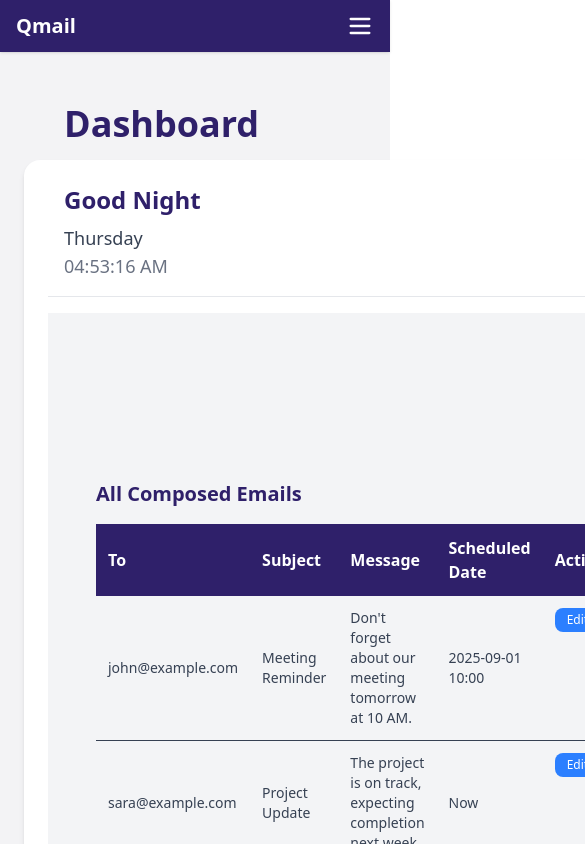
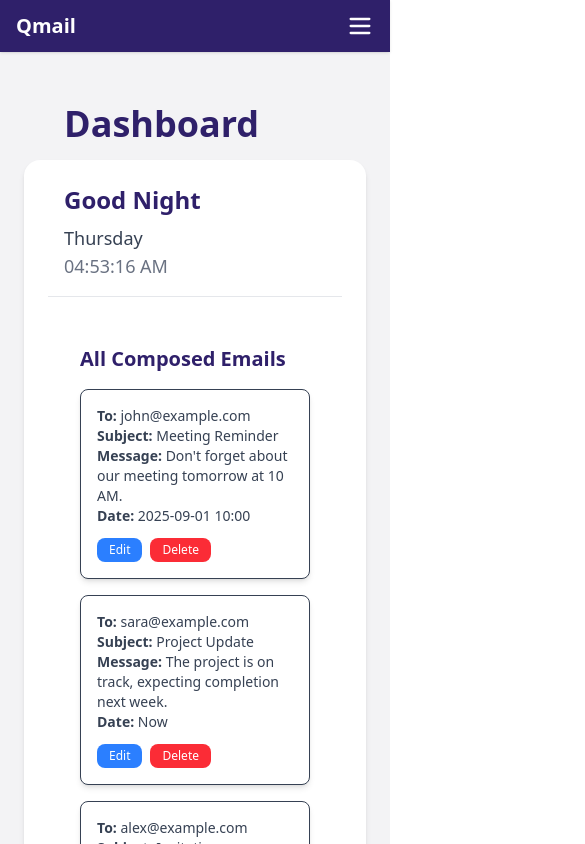
Before and after one commit to FurqanRahim/Qmail, a Next.js app: page /ViewMsg in a window 390 px wide. Shown: the top 844 px of the page, 585 px wide, since content can reach past the window. Built offline with nearby package versions, Linux system fonts and the light colour scheme.

Commit message:
Group Auth inside the application

```diff
--- a/package.json
+++ b/package.json
@@ -9,8 +9,10 @@
     "lint": "next lint"
   },
   "dependencies": {
+    "@prisma/client": "^6.14.0",
     "lucide-react": "^0.540.0",
     "next": "15.4.6",
+    "pg": "^8.16.3",
     "react": "19.1.0",
     "react-dom": "19.1.0"
   },
@@ -22,6 +24,7 @@
     "@types/react-dom": "^19",
     "eslint": "^9",
     "eslint-config-next": "15.4.6",
+    "prisma": "^6.14.0",
     "tailwindcss": "^4",
     "typescript": "^5"
   }
--- a/src/app/components/Sidebar.jsx
+++ b/src/app/components/Sidebar.jsx
@@ -90,7 +90,7 @@ export default function Sidebar({ children }) {
 
             {/* Page Content */}
             <main className="flex-1 p-6 pt-14 mt-12 md:mt-0">
-                <h2 className="text-4xl font-bold text-[#2F206A] pl-6 ml-4 md:flex  md:-ml-84 md:mb-10 ">Dashboard</h2>
+                <h2 className="text-4xl font-bold text-[#2F206A] pl-6 ml-4 md:flex   md:mb-10 ">Dashboard</h2>
                 <p className="mt-4 text-gray-700">
 
                     <Time children={children} />
--- a/src/app/components/Time.jsx
+++ b/src/app/components/Time.jsx
@@ -51,8 +51,8 @@ export default function Time({ children }) {
                 <span className="block text-2xl font-bold text-[#2F206A] ml-4  ">
                     {greeting}
                 </span>
-                <span className="block text-lg text-gray-700 mt-2 ml-4 md:-ml-30">{dayName}</span>
-                <span className="block text-lg text-gray-500 ml-4 md:-ml-20">{timeString}</span>
+                <span className="block text-lg text-gray-700 mt-2 ml-4 ">{dayName}</span>
+                <span className="block text-lg text-gray-500 ml-4 ">{timeString}</span>
             </div>
 
             {/* Children will be rendered here */}
--- a/src/app/components/ViewMessage.jsx
+++ b/src/app/components/ViewMessage.jsx
@@ -60,13 +60,14 @@ export default function ViewMessage() {
     };
 
     return (
-        <div className="flex justify-center items-center min-h-screen bg-gray-100 p-6 ">
-            <div className="w-full max-w-7xl  p-6 md:-mt-124 ">
+        <div className="flex justify-center  min-h-screen  p-4">
+            <div className="w-full max-w-7xl p-4">
                 <h2 className="text-xl font-bold text-[#2F206A] mb-4">
                     All Composed Emails
                 </h2>
 
-                <div className="overflow-x-auto">
+                {/* Desktop / Laptop Table */}
+                <div className="hidden md:block overflow-x-auto">
                     <table className="w-full border-collapse">
                         <thead>
                             <tr className="bg-[#2F206A] text-white text-left">
@@ -106,11 +107,49 @@ export default function ViewMessage() {
                         </tbody>
                     </table>
                 </div>
+
+                {/* Mobile Card View */}
+                <div className="space-y-4 md:hidden">
+                    {emails.map((email, index) => (
+                        <div
+                            key={index}
+                            className="bg-white p-4 rounded-lg shadow-md border"
+                        >
+                            <p className="text-sm">
+                                <span className="font-semibold">To:</span> {email.to}
+                            </p>
+                            <p className="text-sm">
+                                <span className="font-semibold">Subject:</span> {email.subject}
+                            </p>
+                            <p className="text-sm">
+                                <span className="font-semibold">Message:</span> {email.message}
+                            </p>
+                            <p className="text-sm">
+                                <span className="font-semibold">Date:</span>{" "}
+                                {email.futureDate || "Now"}
+                            </p>
+                            <div className="flex gap-2 mt-3">
+                                <button
+                                    onClick={() => handleEdit(index)}
+                                    className="px-3 py-1 bg-blue-500 text-white rounded-lg text-xs hover:bg-blue-600"
+                                >
+                                    Edit
+                                </button>
+                                <button
+                                    onClick={() => setDeleteIndex(index)}
+                                    className="px-3 py-1 bg-red-500 text-white rounded-lg text-xs hover:bg-red-600"
+                                >
+                                    Delete
+                                </button>
+                            </div>
+                        </div>
+                    ))}
+                </div>
             </div>
 
             {/* Edit Modal */}
             {editIndex !== null && (
-                <div className="fixed inset-0 flex items-center justify-center  bg-opacity-50">
+                <div className="fixed inset-0 flex items-center justify-center bg-white bg-opacity-50 p-4">
                     <div className="bg-white p-6 rounded-xl w-full max-w-lg shadow-lg">
                         <h3 className="text-lg font-bold mb-4 text-[#2F206A]">
                             Edit Email
@@ -172,7 +211,7 @@ export default function ViewMessage() {
 
             {/* Delete Modal */}
             {deleteIndex !== null && (
-                <div className="fixed inset-0 flex items-center justify-center  bg-opacity-50">
+                <div className="fixed inset-0 flex items-center justify-center bg-white bg-opacity-50 p-4">
                     <div className="bg-white p-6 rounded-xl w-full max-w-sm shadow-lg">
                         <h3 className="text-lg font-bold mb-4 text-red-600">
                             Confirm Delete
```
Also changed, not shown: src/app/(auth)/Logout/layout.tsx (renamed from src/app/Logout/layout.tsx), src/app/(auth)/Logout/page.tsx (renamed from src/app/Logout/page.tsx), src/app/(auth)/login/layout.tsx (renamed from src/app/login/layout.tsx), src/app/(auth)/login/page.tsx (renamed from src/app/login/page.tsx), src/app/(auth)/register/layout.tsx (renamed from src/app/register/layout.tsx), src/app/(auth)/register/page.jsx (renamed from src/app/register/page.jsx), 2 other files (tests, documents, lock files or other folders).
